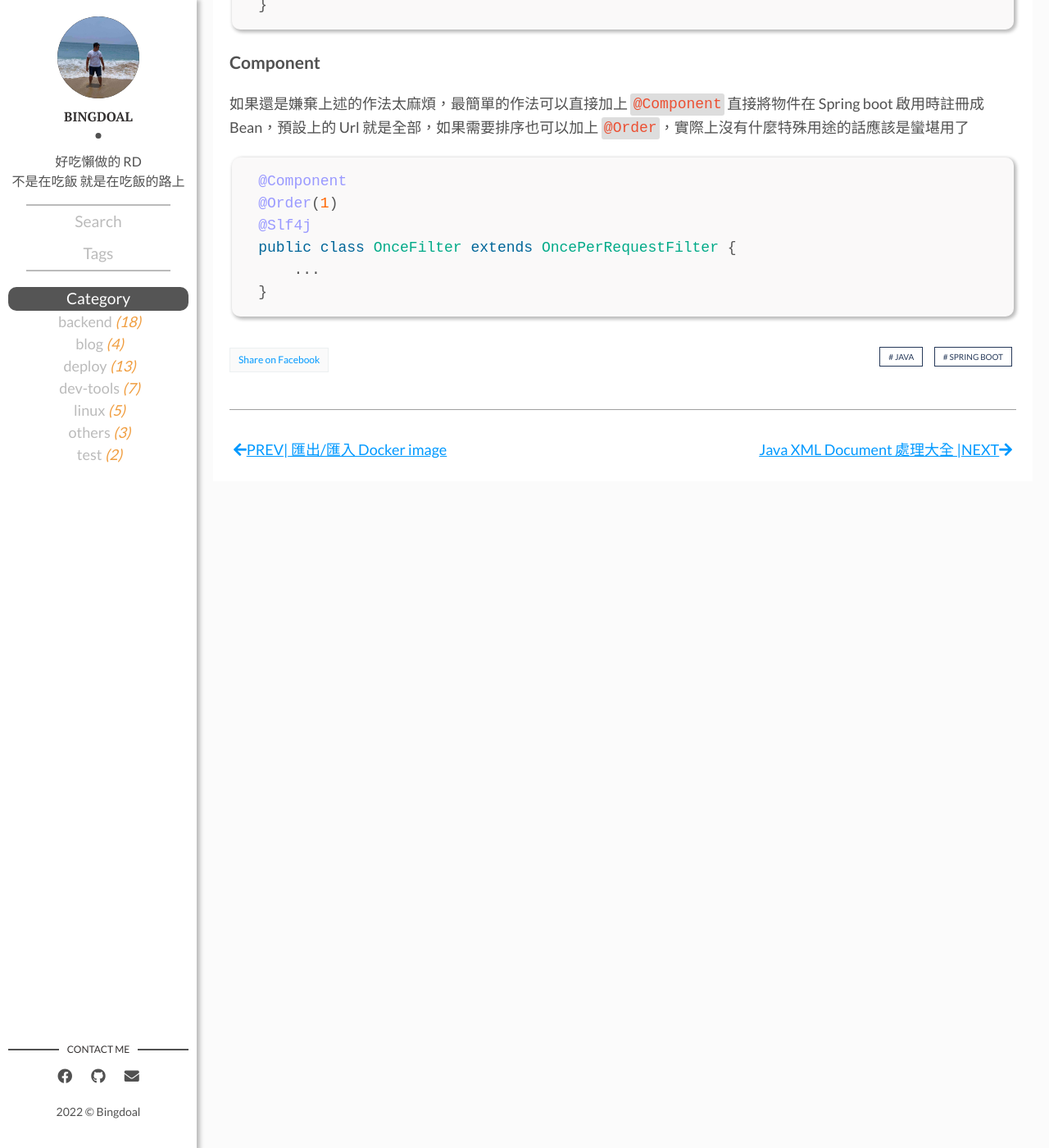
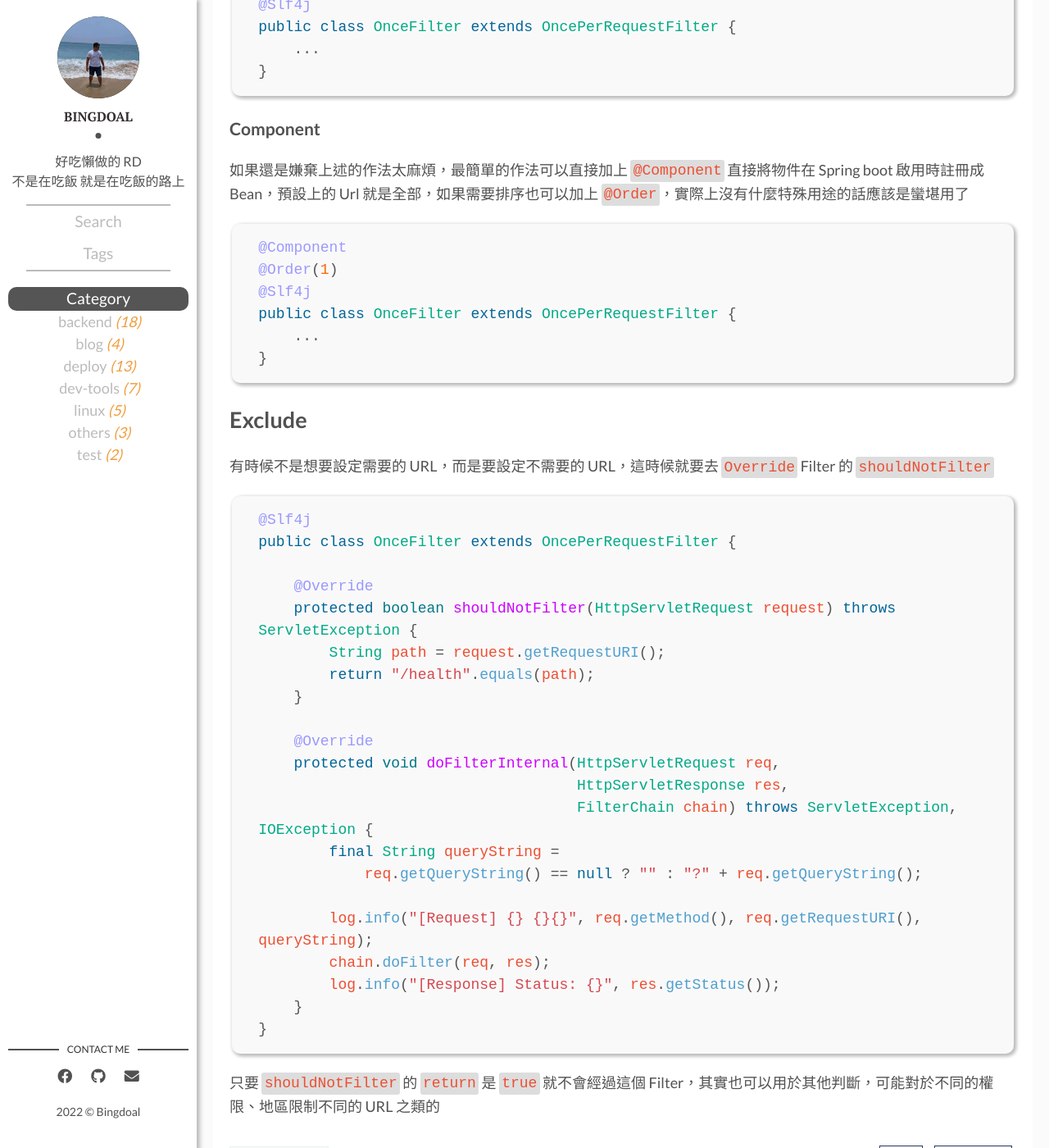
Before and after one commit to Bingdoal/bingdoal.github.io, a Jekyll site: the page built from _posts/2021/2021-11-22-spring-boot-request-middleware-filter.md, in a window 1280 px wide and 1400 px high, scrolled down 2624 px. Shown: the whole window at 82% size. Built offline with Jekyll 4.4.1, drawn with Linux system fonts in a browser that asks for light colours; comment, search, counter and statistics services are not loaded; some of the changed text lies outside the part shown.

Commit message:
update exclude usage.

````diff
--- a/_posts/2021/2021-11-22-spring-boot-request-middleware-filter.md
+++ b/_posts/2021/2021-11-22-spring-boot-request-middleware-filter.md
@@ -18,6 +18,8 @@ tags: [java, spring boot]
 ```java
 @Slf4j
 public class OnceFilter extends OncePerRequestFilter {
+
+
     @Override
     protected void doFilterInternal(HttpServletRequest req,
                                     HttpServletResponse res,
@@ -25,8 +27,9 @@ public class OnceFilter extends OncePerRequestFilter {
         final String queryString =
             req.getQueryString() == null ? "" : "?" + req.getQueryString();
 
-        log.info("\t[Request] {} {}{}", req.getMethod(), req.getRequestURI(), queryString);
+        log.info("[Request] {} {}{}", req.getMethod(), req.getRequestURI(), queryString);
         chain.doFilter(req, res);
+        log.info("[Response] Status: {}", res.getStatus());
     }
 }
 ```
@@ -87,3 +90,33 @@ public class OnceFilter extends OncePerRequestFilter {
     ...
 }
 ```
+
+## Exclude
+
+有時候不是想要設定需要的 URL，而是要設定不需要的 URL，這時候就要去 `Override` Filter 的 `shouldNotFilter`
+
+```java
+@Slf4j
+public class OnceFilter extends OncePerRequestFilter {
+
+    @Override
+    protected boolean shouldNotFilter(HttpServletRequest request) throws ServletException {
+        String path = request.getRequestURI();
+        return "/health".equals(path);
+    }
+
+    @Override
+    protected void doFilterInternal(HttpServletRequest req,
+                                    HttpServletResponse res,
+                                    FilterChain chain) throws ServletException, IOException {
+        final String queryString =
+            req.getQueryString() == null ? "" : "?" + req.getQueryString();
+
+        log.info("[Request] {} {}{}", req.getMethod(), req.getRequestURI(), queryString);
+        chain.doFilter(req, res);
+        log.info("[Response] Status: {}", res.getStatus());
+    }
+}
+```
+
+只要 `shouldNotFilter` 的 `return` 是 `true` 就不會經過這個 Filter，其實也可以用於其他判斷，可能對於不同的權限、地區限制不同的 URL 之類的
````
